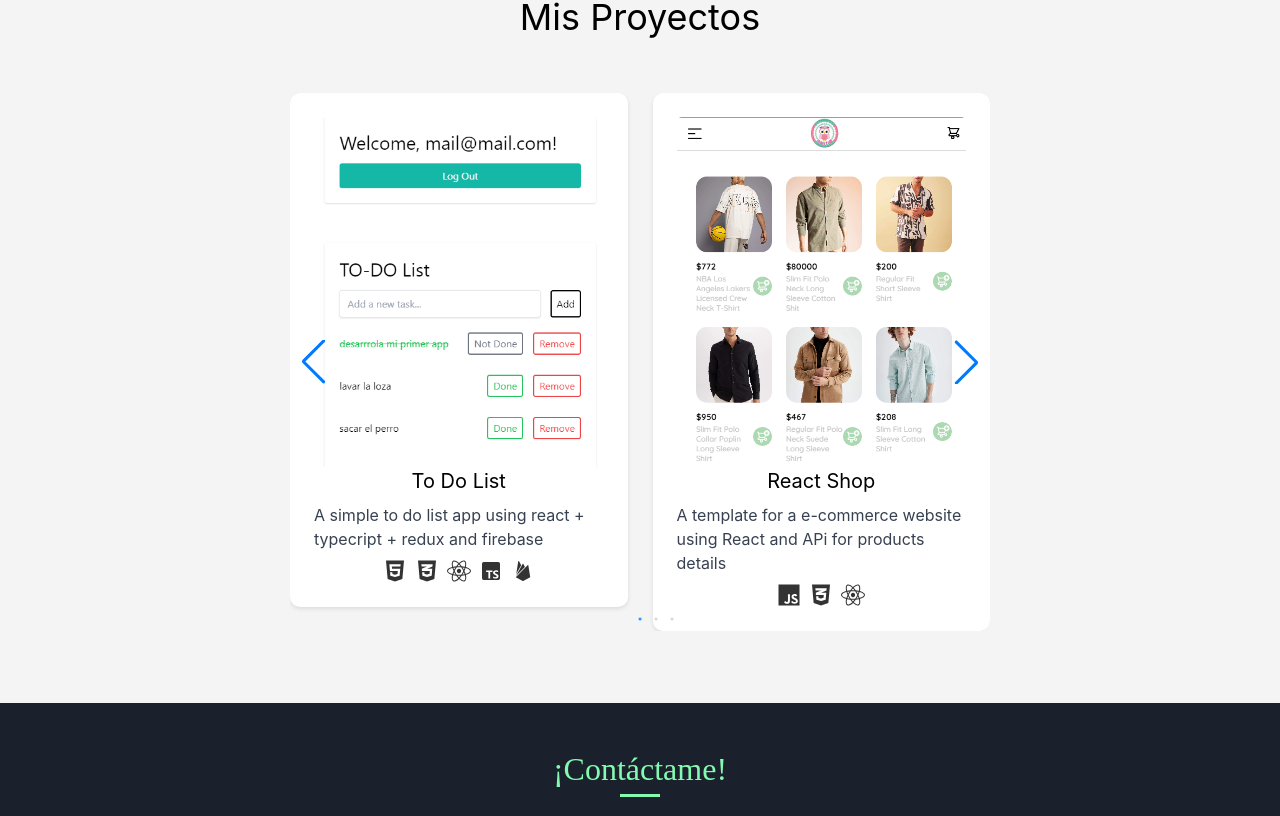
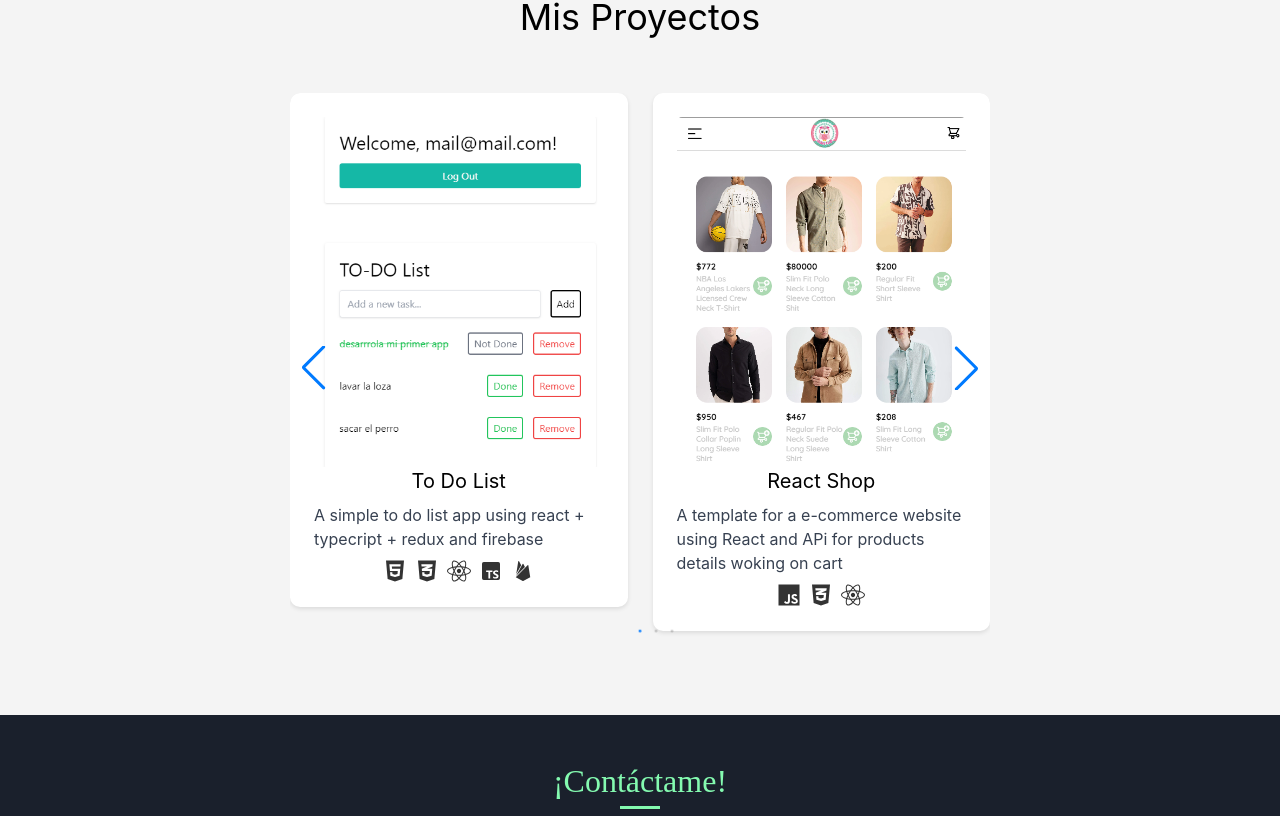
Before and after one commit to luchitoide/portfolio, a React (Create React App) app: page / in a window 1280 px wide. Shown: the part 435-1251 px from the top of the page. Built offline with nearby package versions, Linux system fonts and the light colour scheme; some icons are missing.

Commit message:
simple icons and 3 proyect added

```diff
--- a/package.json
+++ b/package.json
@@ -6,6 +6,7 @@
     "@emotion/react": "^11.11.1",
     "@emotion/styled": "^11.11.0",
     "@fortawesome/fontawesome-free": "^6.4.2",
+    "@icons-pack/react-simple-icons": "^9.0.0",
     "@mui/material": "^5.14.5",
     "@testing-library/jest-dom": "^5.17.0",
     "@testing-library/react": "^13.4.0",
--- a/src/components/Project.js
+++ b/src/components/Project.js
@@ -2,6 +2,7 @@ import React, { useRef, useState, useEffect } from "react";
 import styled from "styled-components";
 import { FaHtml5, FaCss3Alt, FaJs, FaReact } from "react-icons/fa";
 import { BiLogoTypescript, BiLogoFirebase } from "react-icons/bi";
+import { SiRubyonrails, SiBootstrap } from '@icons-pack/react-simple-icons';
 import { register } from "swiper/element/bundle";
 
 const technologyIcons = {
@@ -11,6 +12,8 @@ const technologyIcons = {
   react: <FaReact />,
   ts: <BiLogoTypescript />,
   fbase: <BiLogoFirebase />,
+  rails: <SiRubyonrails />,
+  bootstrap: <SiBootstrap />,
 };
 
 const projects = [
@@ -25,24 +28,17 @@ const projects = [
   {
     title: "React Shop",
     description:
-      "A template for a e-commerce website using React and APi for products details",
+      "A template for a e-commerce website using React and APi for products details woking on cart",
     technologies: ["js", "css", "react"],
     thumbnail: require("../assets/projects/storeReact.png"),
     url: "https://luchitoide.github.io/tienda-react/",
   },
   {
-    title: "Proyecto 3",
-    description: "Descripción del proyecto 3",
-    technologies: ["js", "css"],
-    thumbnail: require("../assets/projects/todoList.png"),
-    url: "url-del-proyecto-2",
-  },
-  {
-    title: "Proyecto 4",
-    description: "Descripción del proyecto 4",
-    technologies: ["js", "css"],
-    thumbnail: require("../assets/projects/todoList.png"),
-    url: "url-del-proyecto-2",
+    title: "Rails Blog",
+    description: "A simple blog created with ruby on rails, allow to create posts and comments",
+    technologies: ["rails","js", "css","bootstrap"],
+    thumbnail: require("../assets/projects/blog.png"),
+    url: "https://blogsito.onrender.com/",
   },
 
   // Agrega más proyectos aquí
```
Also changed, not shown: src/assets/projects/blog.png (added), 1 other file (tests, documents, lock files or other folders).
